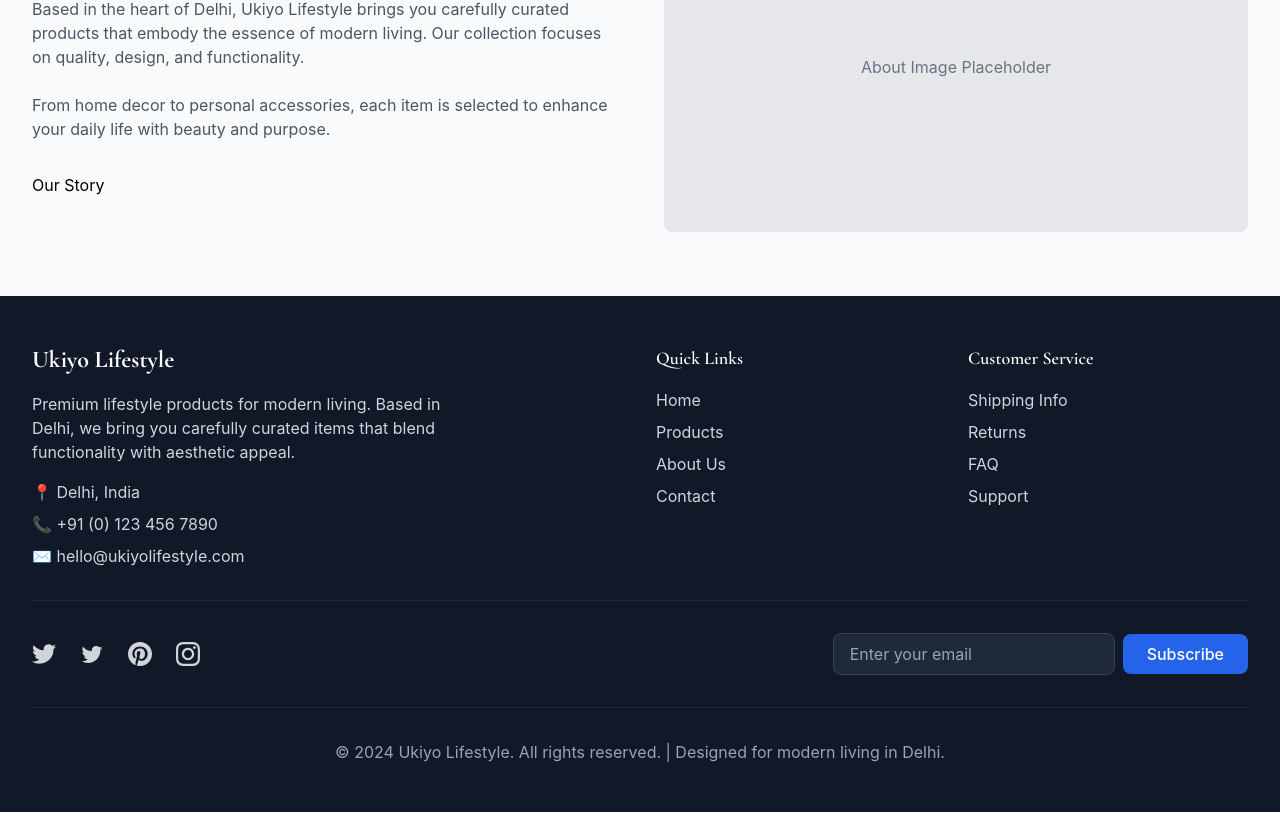
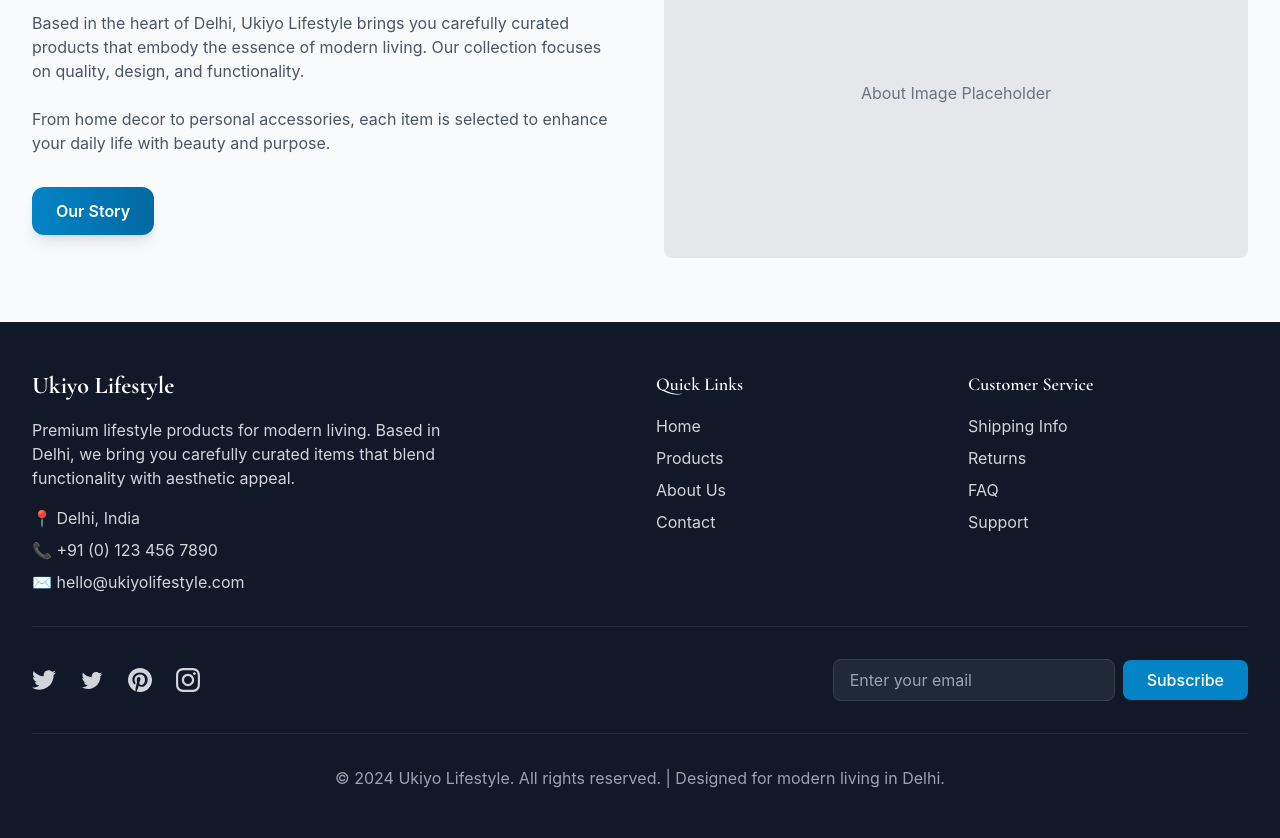
Before and after one commit to pratik1sharma-dev/ukiyo-lifestyle-new, a React (Vite) app in the folder frontend/: page / in a window 1280 px wide. Shown: the part 1020-1858 px from the top of the page. Before the commit the page ends 1832 px from the top, so only its background shows below. Built offline with nearby package versions, Linux system fonts and the light colour scheme; no server answers.

Commit message:
Enhance UI with beautiful button styles and modern design system

```diff
--- a/frontend/src/index.css
+++ b/frontend/src/index.css
@@ -16,3 +16,61 @@ body {
 h1, h2, h3, h4, h5, h6 {
   font-family: 'Cormorant Garamond', serif;
 }
+
+/* Custom Button Styles */
+.btn-primary {
+  @apply inline-flex items-center justify-center px-6 py-3 bg-gradient-to-r from-primary-600 to-primary-700 text-white font-semibold rounded-xl shadow-lg hover:shadow-xl transform hover:-translate-y-0.5 transition-all duration-200 ease-in-out border-0 focus:outline-none focus:ring-2 focus:ring-primary-500 focus:ring-offset-2 disabled:opacity-50 disabled:cursor-not-allowed disabled:transform-none;
+}
+
+.btn-secondary {
+  @apply inline-flex items-center justify-center px-6 py-3 bg-gradient-to-r from-secondary-600 to-secondary-700 text-white font-semibold rounded-xl shadow-lg hover:shadow-xl transform hover:-translate-y-0.5 transition-all duration-200 ease-in-out border-0 focus:outline-none focus:ring-2 focus:ring-secondary-500 focus:ring-offset-2 disabled:opacity-50 disabled:cursor-not-allowed disabled:transform-none;
+}
+
+.btn-accent {
+  @apply inline-flex items-center justify-center px-6 py-3 bg-gradient-to-r from-accent-500 to-accent-600 text-white font-semibold rounded-xl shadow-lg hover:shadow-xl transform hover:-translate-y-0.5 transition-all duration-200 ease-in-out border-0 focus:outline-none focus:ring-2 focus:ring-accent-500 focus:ring-offset-2 disabled:opacity-50 disabled:cursor-not-allowed disabled:transform-none;
+}
+
+.btn-outline {
+  @apply inline-flex items-center justify-center px-6 py-3 bg-transparent border-2 border-primary-600 text-primary-600 font-semibold rounded-xl hover:bg-primary-600 hover:text-white transform hover:-translate-y-0.5 transition-all duration-200 ease-in-out focus:outline-none focus:ring-2 focus:ring-primary-500 focus:ring-offset-2 disabled:opacity-50 disabled:cursor-not-allowed disabled:transform-none;
+}
+
+.btn-ghost {
+  @apply inline-flex items-center justify-center px-6 py-3 bg-transparent text-gray-700 font-semibold rounded-xl hover:bg-gray-100 transform hover:-translate-y-0.5 transition-all duration-200 ease-in-out focus:outline-none focus:ring-2 focus:ring-gray-500 focus:ring-offset-2 disabled:opacity-50 disabled:cursor-not-allowed disabled:transform-none;
+}
+
+.btn-sm {
+  @apply px-4 py-2 text-sm;
+}
+
+.btn-lg {
+  @apply px-8 py-4 text-lg;
+}
+
+/* Enhanced Card Styles */
+.card {
+  @apply bg-white rounded-2xl shadow-lg hover:shadow-xl transition-all duration-300 ease-in-out border border-gray-100;
+}
+
+.card-hover {
+  @apply transform hover:-translate-y-2 hover:shadow-2xl;
+}
+
+/* Custom Input Styles */
+.input-primary {
+  @apply w-full px-4 py-3 border-2 border-gray-200 rounded-xl focus:border-primary-500 focus:ring-2 focus:ring-primary-200 focus:outline-none transition-all duration-200 ease-in-out;
+}
+
+/* Custom Select Styles */
+.select-primary {
+  @apply w-full px-4 py-3 border-2 border-gray-200 rounded-xl focus:border-primary-500 focus:ring-2 focus:ring-primary-200 focus:outline-none transition-all duration-200 ease-in-out bg-white;
+}
+
+/* Loading Animation */
+.loading-spinner {
+  @apply animate-spin rounded-full border-4 border-gray-200 border-t-primary-600;
+}
+
+/* Gradient Text */
+.gradient-text {
+  @apply bg-gradient-to-r from-primary-600 to-secondary-600 bg-clip-text text-transparent;
+}
--- a/frontend/src/pages/Home.tsx
+++ b/frontend/src/pages/Home.tsx
@@ -31,7 +31,7 @@ const Home: React.FC = () => {
               </Link>
               <Link
                 to="/about"
-                className="inline-block px-6 py-3 border border-gray-300 text-gray-700 rounded-lg font-medium hover:bg-gray-50 transition-colors duration-200"
+                className="btn-outline"
               >
                 Learn More
               </Link>
@@ -54,7 +54,7 @@ const Home: React.FC = () => {
 
           {loading.isLoading ? (
             <div className="flex justify-center items-center h-64">
-              <div className="animate-spin rounded-full h-12 w-12 border-b-2 border-primary-600"></div>
+              <div className="loading-spinner h-12 w-12"></div>
             </div>
           ) : loading.error ? (
             <div className="text-center text-red-600 py-8">
@@ -64,7 +64,7 @@ const Home: React.FC = () => {
             <div className="grid grid-cols-1 md:grid-cols-2 lg:grid-cols-3 gap-8">
               {featuredProducts && featuredProducts.length > 0 ? (
                 featuredProducts.slice(0, 6).map((product) => (
-                <div key={product._id} className="group">
+                <div key={product._id} className="card card-hover group">
                   <Link to={`/products/${product.slug}`}>
                     <div className="bg-gray-100 rounded-lg overflow-hidden mb-4 aspect-square">
                       <img
--- a/frontend/src/pages/Login.tsx
+++ b/frontend/src/pages/Login.tsx
@@ -120,8 +120,8 @@ const Login: React.FC = () => {
                   required
                   value={formData.email}
                   onChange={handleInputChange}
-                  className={`appearance-none block w-full px-3 py-2 border rounded-md shadow-sm placeholder-gray-400 focus:outline-none focus:ring-primary-500 focus:border-primary-500 sm:text-sm ${
-                    errors.email ? 'border-red-300' : 'border-gray-300'
+                  className={`input-primary ${
+                    errors.email ? 'border-red-300 focus:border-red-500 focus:ring-red-200' : ''
                   }`}
                   placeholder="Enter your email"
                 />
@@ -145,8 +145,8 @@ const Login: React.FC = () => {
                   required
                   value={formData.password}
                   onChange={handleInputChange}
-                  className={`appearance-none block w-full px-3 py-2 pr-10 border rounded-md shadow-sm placeholder-gray-400 focus:outline-none focus:ring-primary-500 focus:border-primary-500 sm:text-sm ${
-                    errors.password ? 'border-red-300' : 'border-gray-300'
+                  className={`input-primary pr-10 ${
+                    errors.password ? 'border-red-300 focus:border-red-500 focus:ring-red-200' : ''
                   }`}
                   placeholder="Enter your password"
                 />
@@ -201,7 +201,7 @@ const Login: React.FC = () => {
               <button
                 type="submit"
                 disabled={loading.isLoading}
-                className="group relative w-full flex justify-center py-2 px-4 border border-transparent text-sm font-medium rounded-md text-white bg-primary-600 hover:bg-primary-700 focus:outline-none focus:ring-2 focus:ring-offset-2 focus:ring-primary-500 disabled:opacity-50 disabled:cursor-not-allowed"
+                className="btn-primary w-full"
               >
                 {loading.isLoading ? (
                   <>
@@ -251,7 +251,7 @@ const Login: React.FC = () => {
             <div className="mt-6">
               <Link
                 to="/register"
-                className="w-full flex justify-center py-2 px-4 border border-gray-300 rounded-md shadow-sm bg-white text-sm font-medium text-gray-700 hover:bg-gray-50 focus:outline-none focus:ring-2 focus:ring-offset-2 focus:ring-primary-500"
+                className="btn-outline w-full"
               >
                 Create your account
               </Link>
--- a/frontend/src/pages/ProductDetail.tsx
+++ b/frontend/src/pages/ProductDetail.tsx
@@ -224,14 +224,14 @@ const ProductDetail: React.FC = () => {
                 <div className="flex items-center space-x-3">
                   <button
                     onClick={() => setQuantity(Math.max(1, quantity - 1))}
-                    className="w-10 h-10 rounded-lg border border-gray-300 flex items-center justify-center hover:bg-gray-50"
+                    className="w-10 h-10 rounded-lg border-2 border-gray-300 flex items-center justify-center hover:bg-gray-50 hover:border-primary-500 transition-colors"
                   >
                     -
                   </button>
                   <span className="w-12 text-center font-medium">{quantity}</span>
                   <button
                     onClick={() => setQuantity(quantity + 1)}
-                    className="w-10 h-10 rounded-lg border border-gray-300 flex items-center justify-center hover:bg-gray-50"
+                    className="w-10 h-10 rounded-lg border-2 border-gray-300 flex items-center justify-center hover:bg-gray-50 hover:border-primary-500 transition-colors"
                   >
                     +
                   </button>
@@ -242,10 +242,10 @@ const ProductDetail: React.FC = () => {
                 <button
                   onClick={handleAddToCart}
                   disabled={!product.inStock}
-                  className={`flex-1 py-3 px-6 rounded-lg font-medium transition-colors ${
+                  className={`flex-1 ${
                     product.inStock
-                      ? 'bg-primary-600 hover:bg-primary-700 text-white'
-                      : 'bg-gray-200 text-gray-500 cursor-not-allowed'
+                      ? 'btn-primary'
+                      : 'btn-ghost opacity-50 cursor-not-allowed'
                   }`}
                 >
                   {isInCart ? 'Add More to Cart' : 'Add to Cart'}
@@ -253,7 +253,7 @@ const ProductDetail: React.FC = () => {
 
                 <button
                   onClick={() => navigate('/cart')}
-                  className="px-6 py-3 border border-gray-300 text-gray-700 rounded-lg hover:bg-gray-50 font-medium"
+                  className="btn-outline"
                 >
                   View Cart
                 </button>
--- a/frontend/tailwind.config.js
+++ b/frontend/tailwind.config.js
@@ -9,14 +9,39 @@ export default {
       colors: {
         primary: {
           50: '#f0f9ff',
-          500: '#3b82f6',
-          600: '#2563eb',
-          700: '#1d4ed8',
+          100: '#e0f2fe',
+          200: '#bae6fd',
+          300: '#7dd3fc',
+          400: '#38bdf8',
+          500: '#0ea5e9',
+          600: '#0284c7',
+          700: '#0369a1',
+          800: '#075985',
+          900: '#0c4a6e',
         },
         secondary: {
           50: '#fdf2f8',
+          100: '#fce7f3',
+          200: '#fbcfe8',
+          300: '#f9a8d4',
+          400: '#f472b6',
           500: '#ec4899',
           600: '#db2777',
+          700: '#be185d',
+          800: '#9d174d',
+          900: '#831843',
+        },
+        accent: {
+          50: '#fefce8',
+          100: '#fef9c3',
+          200: '#fef08a',
+          300: '#fde047',
+          400: '#facc15',
+          500: '#eab308',
+          600: '#ca8a04',
+          700: '#a16207',
+          800: '#854d0e',
+          900: '#713f12',
         }
       },
       fontFamily: {
```
Also changed, not shown: frontend/src/pages/Products.tsx (+18 -18 lines).
